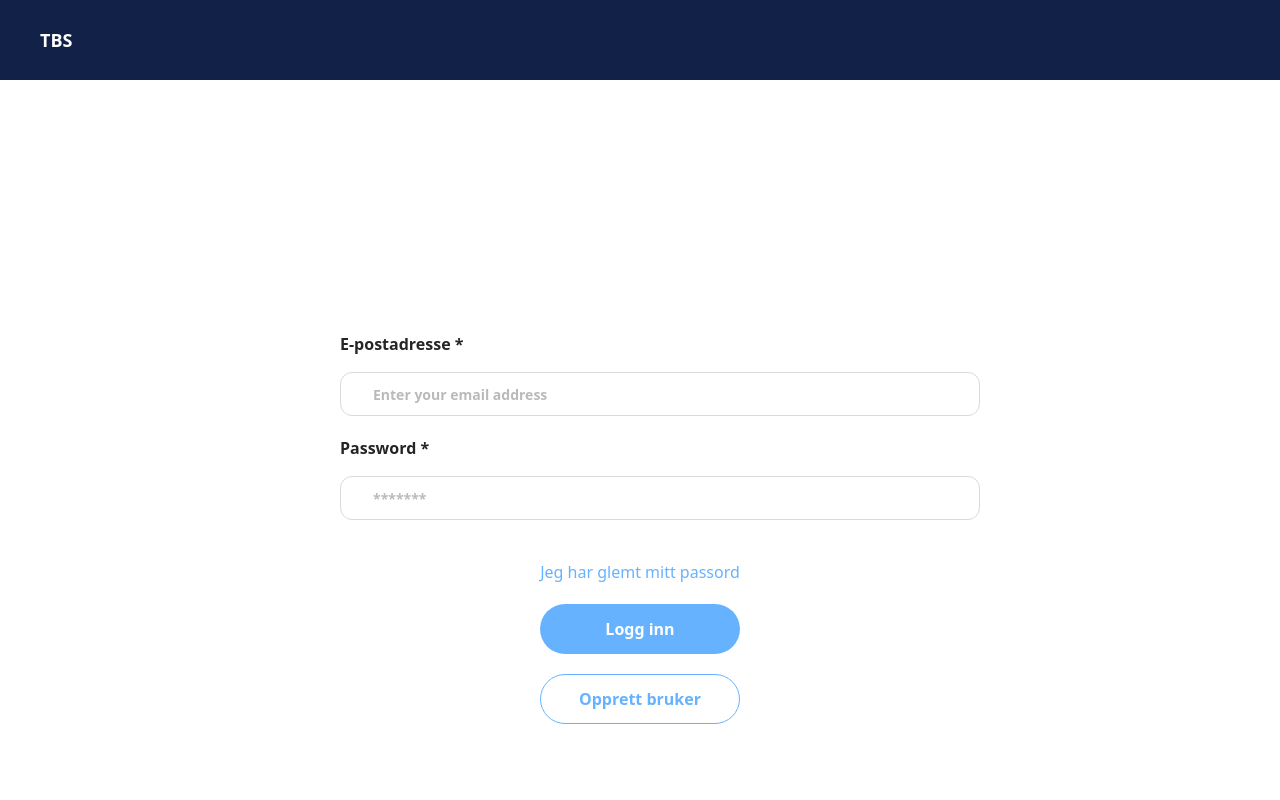
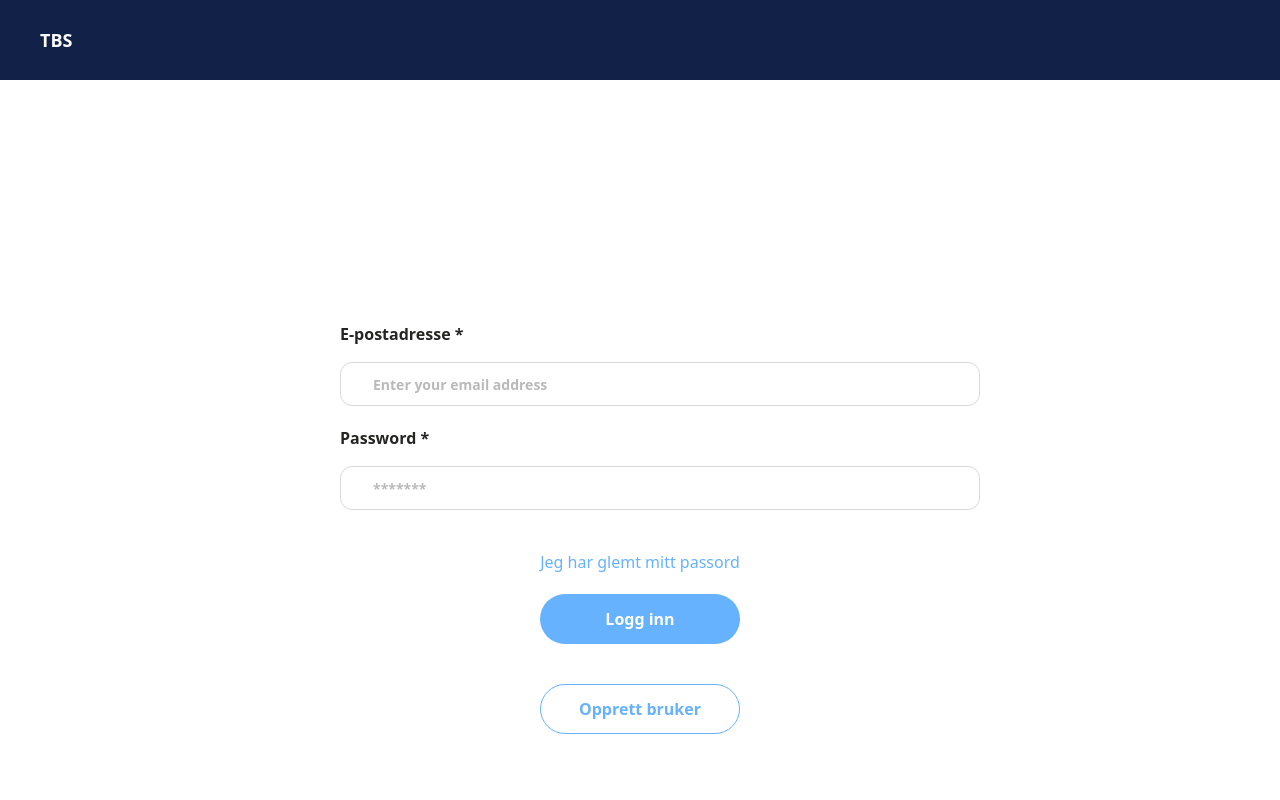
Before and after one commit to WesamNakhla/BachelorTBS, a React (Vite) app: page /login in a window 1280 px wide. Shown: the top 800 px of the page. Built offline with nearby package versions, Linux system fonts and the light colour scheme.

Commit message:
:bug: fixed margin issues

```diff
--- a/src/Pages/Login/Login.tsx
+++ b/src/Pages/Login/Login.tsx
@@ -18,7 +18,7 @@ const Login = ()=>{
                 <div className="flex items-center font-bold text-[#fff] w-[100%] h-[50px] p-10 text-lg bg-[#112147]">
                     <h3>TBS</h3>
                 </div>
-                <div className="flex flex-col justify-center items-center h-full">
+                <div className="flex flex-col justify-center items-center h-full ">
                     <div className="w-1/2">
                         <FormInput
                             type="email"
@@ -36,12 +36,12 @@ const Login = ()=>{
                         />
                     </div>
                     <Link to="/" className="text-[#66B2FF] my-5">Jeg har glemt mitt passord</Link>
-                    <button type="submit" className="bg-[#66B2FF] cursor-pointer rounded-full text-[#fff] font-bold mb-5 w-[200px] h-[50px]">
+                    <button type="submit" className="bg-[#66B2FF] cursor-pointer rounded-full text-[#fff] font-bold  w-[200px] h-[50px]">
                         Logg inn
                     </button>
-                    <button type="submit" className="border border-[#66B2FF] cursor-pointer rounded-full text-[#66B2FF] font-bold w-[200px] h-[50px]">
+                    <Link to="/register" className="flex justify-center items-center border border-[#66B2FF] cursor-pointer mt-10 rounded-full text-[#66B2FF] font-bold w-[200px] h-[50px]">
                         Opprett bruker
-                    </button>
+                    </Link>
                 </div>
                 <div className="w-[100%] h-[50px] bg-[#112147]">
 
```
